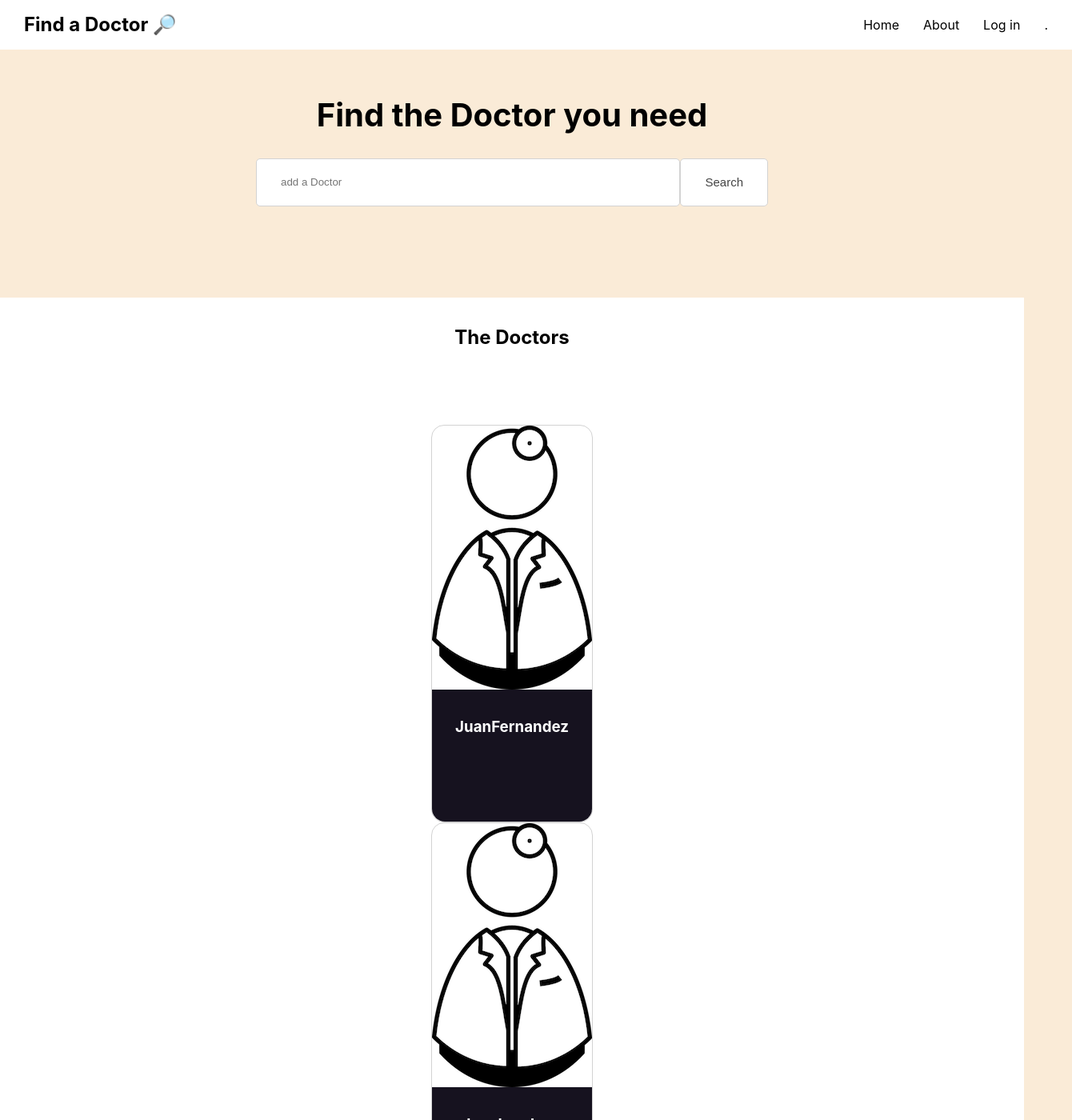
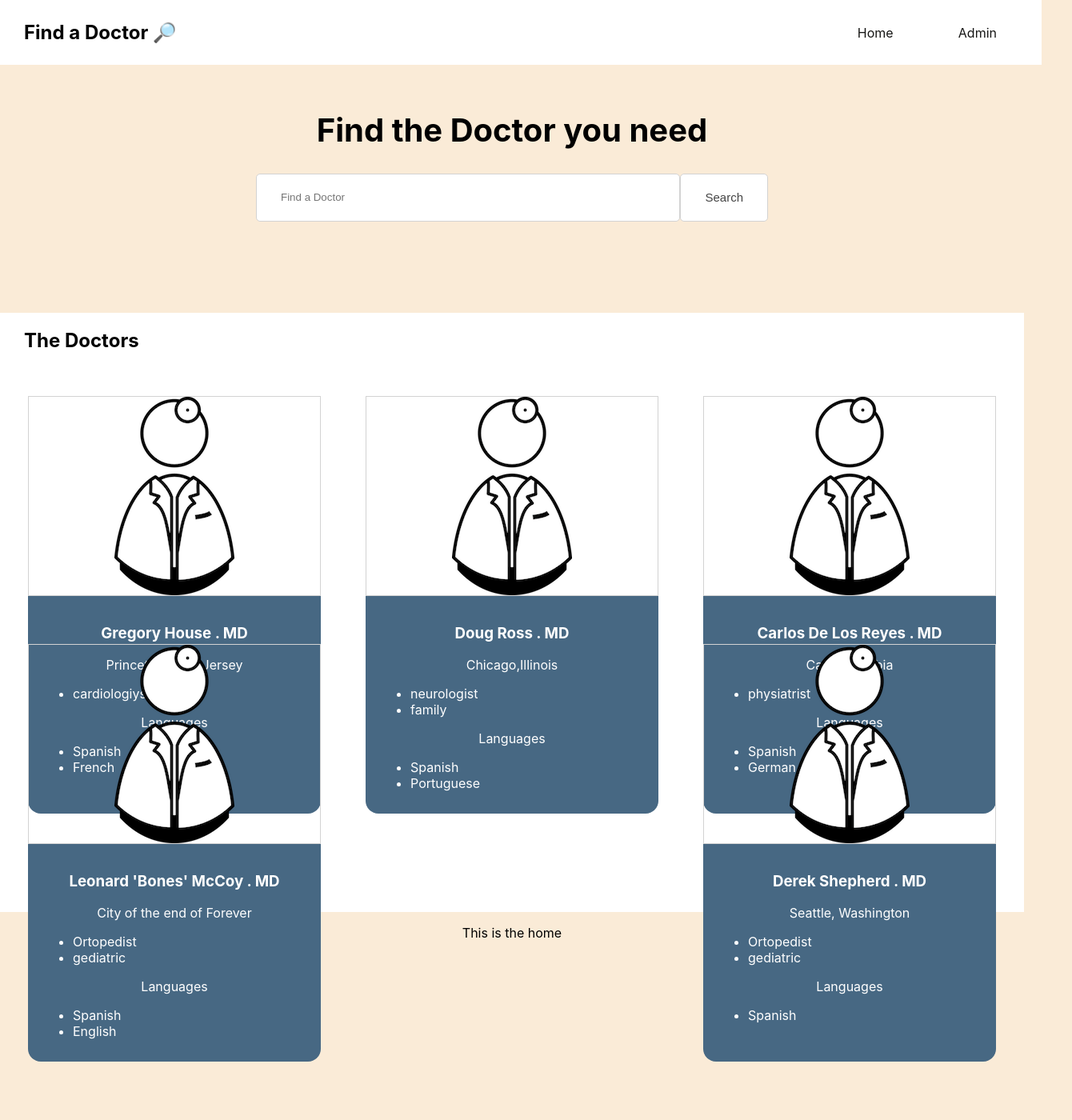
Before and after one commit to CFlondono/find_a_doctor_frontend, a React (Create React App) app: page / in a window 1280 px wide. Shown: the top 1400 px of the page at 80% size, 1340 px wide, since content can reach past the window. After the commit the page ends 1327 px from the top, so only its background shows below. Built offline with nearby package versions, Linux system fonts and the light colour scheme; no server answers.

Commit message:
routes Home and admin

```diff
--- a/package.json
+++ b/package.json
@@ -8,6 +8,7 @@
     "@testing-library/user-event": "^13.5.0",
     "react": "^17.0.2",
     "react-dom": "^17.0.2",
+    "react-router-dom": "^6.2.2",
     "react-scripts": "5.0.0",
     "web-vitals": "^2.1.4"
   },
--- a/src/App.css
+++ b/src/App.css
@@ -62,7 +62,7 @@ font-size: 40px;
   .navigation {
     /* navigation wrapper */
     display: flex;
-    width: 100%;
+    width: 97%;
     justify-content: space-between;
     align-items: center;
     padding: 5px 30px;
@@ -82,44 +82,52 @@ font-size: 40px;
   .navigation__links-wrapper > * {
     margin-left: 30px;
   }
-  /* .container {
-    display: grid;
-    background-color: white;
-    grid-template-columns: repeat(auto-fill, minmax(250px, 1fr));
-    grid-auto-rows: minmax(250px, auto);
-    grid-gap: 1rem;
-    margin: 0 auto;
-    max-width: 1200px;
-    padding: 1rem;
-  } */
   .container {
     /* wraps main section */
     background-color: white;
     display: flex;
-    flex-direction: column;
+    flex-wrap: wrap;
+    flex-direction: row;
     align-items: center;
-    justify-content: stretch;
-    padding: 15px 30px 60px;
+    justify-content:space-between;
+    padding: 0px 30px 30px;
     flex: 1;
   }
   .card {
-    border: 1px solid lightgray;
+    /* border: 1px solid lightgray; */
+    /* width: 30%;
+    height: 350px;
     border-radius: 1rem;
     display: grid;
-    grid-template-rows: 2fr 1fr;
+    grid-template-rows: 2fr 1fr; */
+    transition: 0.3s;
+    width: 30%;
+    height: 300px;
+    padding-bottom: 0px;
+    margin: 5px;
   }
 
   .card-image {
+    border: 1px solid lightgray;
     align-items: center;
     display: flex;
     justify-content: center;
   }
 
   .card-title {
-    background-color: #16121f;
+    background-color: #476883;
     color: white;
     border-radius: 0 0 1rem 1rem;
     margin: 0;
     padding: 1rem;
     text-align: center;
+    height:80%;
   }
+  .details-container {
+    display: flex;
+    flex-wrap: wrap;
+    justify-content:left
+  }
+  ul{
+    text-align: left;
+  }
--- a/src/App.js
+++ b/src/App.js
@@ -1,8 +1,10 @@
 import Search from './components/Search';
 import Navbar from './components/Navbar';
 import Doctors from './components/Doctors';
-
-import {useState} from 'react';
+import Admin from './pages/Admin';
+import Home from './pages/Home';
+import {useEffect, useState} from 'react';
+import { Route, Routes } from 'react-router-dom'
 import './App.css';
 import staticData from './data';
 import React from 'react';
@@ -10,7 +12,32 @@ import React from 'react';
 
 function App() {
   const [doctors,setDoctors] = useState(staticData)
-  console.log(doctors)
+
+  // create an async fetch
+  const handleFetch = async () =>{
+    const URL = "http://localhost:9000/doctors"
+    fetch(URL).then(resp=>{
+      console.log(resp)
+      return resp.json()
+    })
+    .then(data=>{
+        console.log(data)
+        setDoctors(data)
+    })
+  }
+
+  // veryfy response
+
+  // setDoctors - with the data from BE
+
+  // something to make the call
+
+  useEffect (()=>{
+    console.log('testing use effect')
+    handleFetch()
+  }, [])
+
+
   return (
     <div className="App">
     <Navbar/>
@@ -26,16 +53,26 @@ function App() {
               />
             </div>
             <div className="card-title">
-              <h3>{doctor.name+doctor.lastname}</h3>
+              <h3>{doctor.name+" "+doctor.lastname+" . MD"}</h3>
+              <p>{doctor.city}</p>
+                <ul>{doctor.specialities.map(specialitie => (
+                    <li>{specialitie}</li>  ))}
+                </ul>
+                <p>Languages</p>
+                <ul>{doctor.languages.map(language => (
+                    <li>{language}</li>  ))}
+                </ul>
             </div>
           </div>
         )
         }
       )}
   </section>
-
-
-    </div>
+  <Routes>
+        <Route path="/" element={ <Home /> } />
+        <Route path="/admin" element={ <Admin /> } />
+  </Routes>
+  </div>
   )}
 
 export default App;
--- a/src/components/Navbar.jsx
+++ b/src/components/Navbar.jsx
@@ -1,16 +1,15 @@
-// import { Link } from "react-router-dom";
+import { Link } from "react-router-dom";
 function Navbar(){
     return (
         <nav className="navigation">
             <h1>Find a Doctor 🔎</h1>
                 <div className="navigation__links-wrapper">
-                    {/* <Link to ={"/"}>Home</Link>
-                        <Link to ={"/matches"}>About</Link>
-                        <Link to ={"/competitions"}>Log in</Link> */}
-                        <p>Home</p>
-                        <p>About</p>
-                        <p>Log in</p>
-                        <p>    . </p>
+                    <Link to ={"/"}>Home</Link>
+                    <Link to ={"/admin"}>Admin</Link>
+                        {/* <Link to ={"/login"}>Log in</Link> */}
+                        {/* <p>About</p>
+                        <p>Admin</p>
+                        <p>Log in</p> */}
 
                 </div>
         </nav>
--- a/src/components/Search.jsx
+++ b/src/components/Search.jsx
@@ -3,7 +3,7 @@ function Search(){
     <header className="header">
         <h1 className="header__title">Find the Doctor you need</h1>
         <form className="header__form">
-            <input className="form__input-text" name="name" placeholder="add a Doctor"/>
+            <input className="form__input-text" name="name" placeholder="Find a Doctor"/>
             <button>Search</button>
         </form>
     </header>
--- a/src/data.js
+++ b/src/data.js
@@ -1,19 +1,22 @@
 export default[
     {
         "_id": "6226ed2634df2c39490d973c",
-        "name": "Juan",
-        "lastname": "Fernandez",
+        "name": "Gregory",
+        "lastname": "House",
+        "abbreviations": ["MD"],
         "specialities": ["cardiologiys"],
         "languages": ["Spanish", "French"],
         "education": ["UT", "OU"],
         "photo":"./images/drimage.png",
+        "city":"Princeton, New Jersey",
         "reviews": [],
         "__v": 0
     },
     {
         "_id": "6227c0150e327b73d8aa60c4",
-        "name": "Juan",
-        "lastname": "Londono",
+        "name": "Doug",
+        "lastname": "Ross",
+        "abbreviations": ["MD"],
         "specialities": [
             "neurologist",
             "family"
@@ -24,6 +27,7 @@ export default[
         ],
         "education": [],
         "photo":"./images/drimage.png",
+        "city":"Chicago,Illinois",
         "reviews": [],
         "__v": 0
     },
@@ -31,6 +35,7 @@ export default[
         "_id": "6227d2d67fa208898d72e36f",
         "name": "Carlos",
         "lastname": "De Los Reyes",
+        "abbreviations": ["MD"],
         "specialities": [
             "physiatrist"
         ],
@@ -41,13 +46,15 @@ export default[
             "U de C"
         ],
         "photo":"./images/drimage.png",
+        "city":"Cali, Colombia",
         "reviews": [],
         "__v": 0
     },
     {
         "_id": "6228d04f80e8520c5ef8df75",
-        "name": "Alejandro",
-        "lastname": "Lopez",
+        "name": "Leonard 'Bones'",
+        "lastname": "McCoy",
+        "abbreviations": ["MD"],
         "specialities": [
             "Ortopedist",
             "gediatric"
@@ -59,13 +66,15 @@ export default[
             "U de C"
         ],
         "photo":"./images/drimage.png",
+        "city":"City of the end of Forever",
         "reviews": [],
         "__v": 0
     },
     {
         "_id": "6228d14880e8520c5ef8df77",
-        "name": "Alejandro",
-        "lastname": "Londono",
+        "name": "Derek",
+        "lastname": "Shepherd",
+        "abbreviations": ["MD"],
         "specialities": [
             "Ortopedist",
             "gediatric"
@@ -77,6 +86,7 @@ export default[
             "U de C","UH"
         ],
         "photo":"./images/drimage.png",
+        "city":"Seattle, Washington",
         "reviews": [],
         "__v": 0
     }
--- a/src/index.js
+++ b/src/index.js
@@ -3,10 +3,14 @@ import ReactDOM from 'react-dom';
 import './index.css';
 import App from './App';
 import reportWebVitals from './reportWebVitals';
+import {BrowserRouter as Router} from 'react-router-dom';
+
 
 ReactDOM.render(
   <React.StrictMode>
-    <App />
+    <Router>
+      <App />
+    </Router>
   </React.StrictMode>,
   document.getElementById('root')
 );
--- /dev/null
+++ b/src/pages/Admin.jsx
@@ -0,0 +1,8 @@
+function Admin(){
+    return(
+        <div>
+            <p>This is the Admin page</p>
+        </div>
+    )
+}
+export default Admin
--- a/src/pages/Home.jsx
+++ b/src/pages/Home.jsx
@@ -0,0 +1,9 @@
+import { Link } from "react-router-dom"
+function Home(){
+    return(
+        <div>
+            <p>This is the home</p>
+        </div>
+    )
+}
+export default Home
```
Also changed, not shown: public/images/drimage.png, 1 other file (tests, documents, lock files or other folders).
